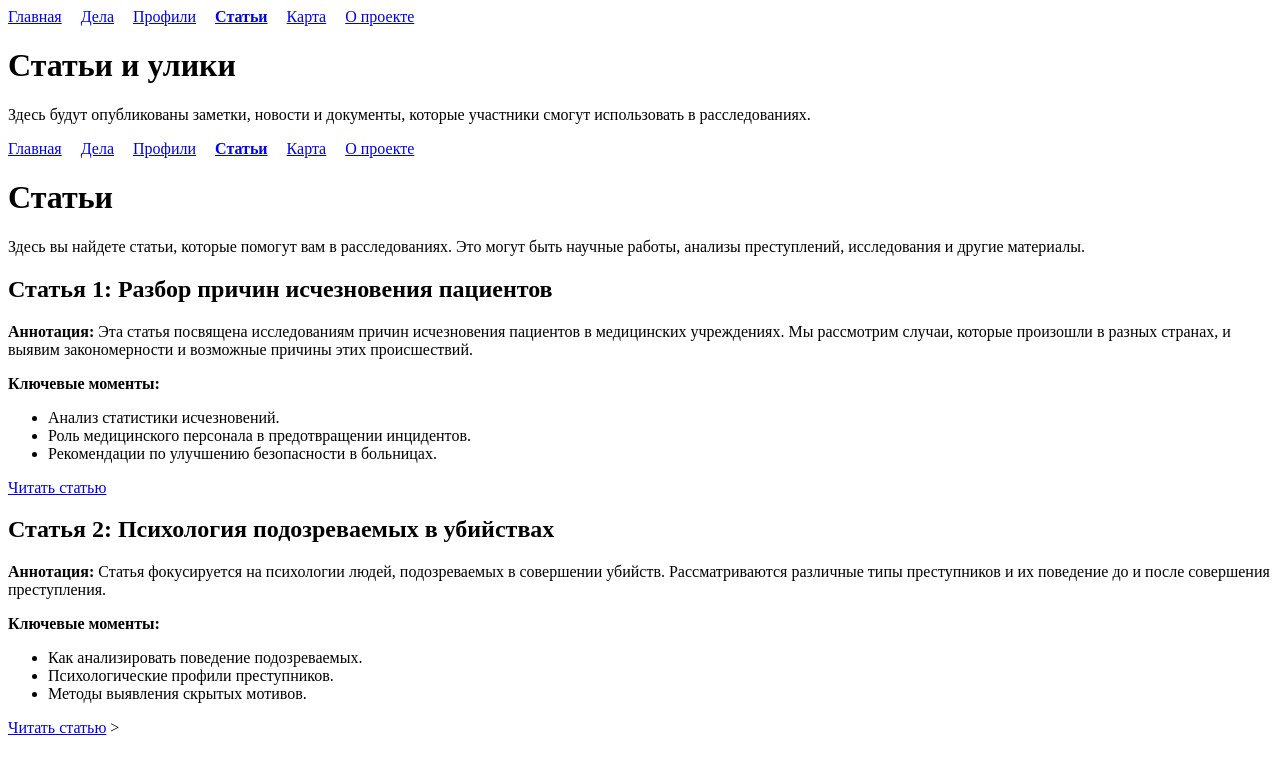
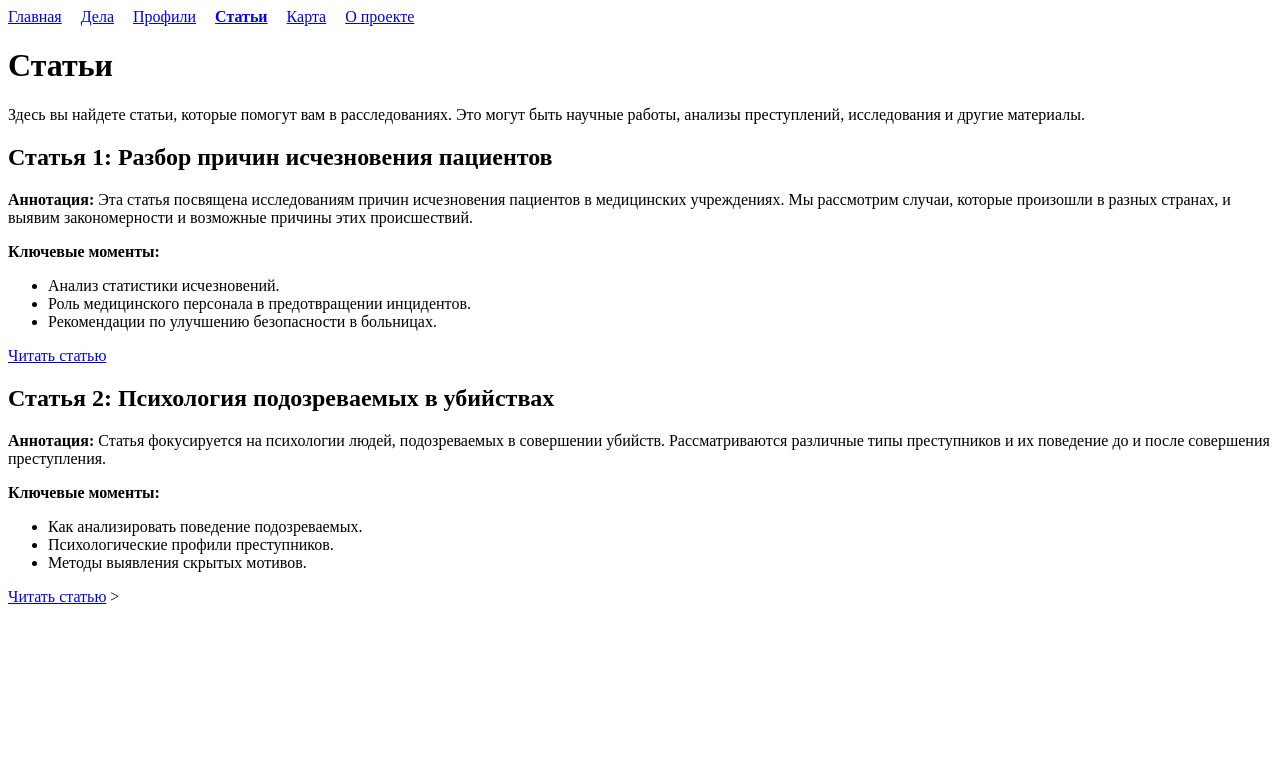
Before and after one commit to Sizeroon-1/sizeroon-1.github.io, a plain HTML site: page articles.html in a window 1280 px wide. Drawn offline with Linux system fonts and the light colour scheme.

Commit message:
Update articles.html

```diff
--- a/articles.html
+++ b/articles.html
@@ -13,25 +13,7 @@
         <a href="articles.html" style="margin-right:15px; font-weight: bold;">Статьи</a>
         <a href="map.html" style="margin-right:15px;">Карта</a>
         <a href="about.html">О проекте</a>
-    </nav>
 
-    <h1>Статьи и улики</h1>
-    <p>Здесь будут опубликованы заметки, новости и документы, которые участники смогут использовать в расследованиях.</p>
-</body<!DOCTYPE html>
-<html lang="ru">
-<head>
-    <meta charset="UTF-8">
-    <meta name="viewport" content="width=device-width, initial-scale=1.0">
-    <title>Статьи</title>
-</head>
-<body>
-    <nav style="margin-bottom: 20px;">
-        <a href="index.html" style="margin-right:15px;">Главная</a>
-        <a href="cases.html" style="margin-right:15px;">Дела</a>
-        <a href="people.html" style="margin-right:15px;">Профили</a>
-        <a href="articles.html" style="margin-right:15px; font-weight: bold;">Статьи</a>
-        <a href="map.html" style="margin-right:15px;">Карта</a>
-        <a href="about.html">О проекте</a>
     </nav>
 
     <h1>Статьи</h1>
```
